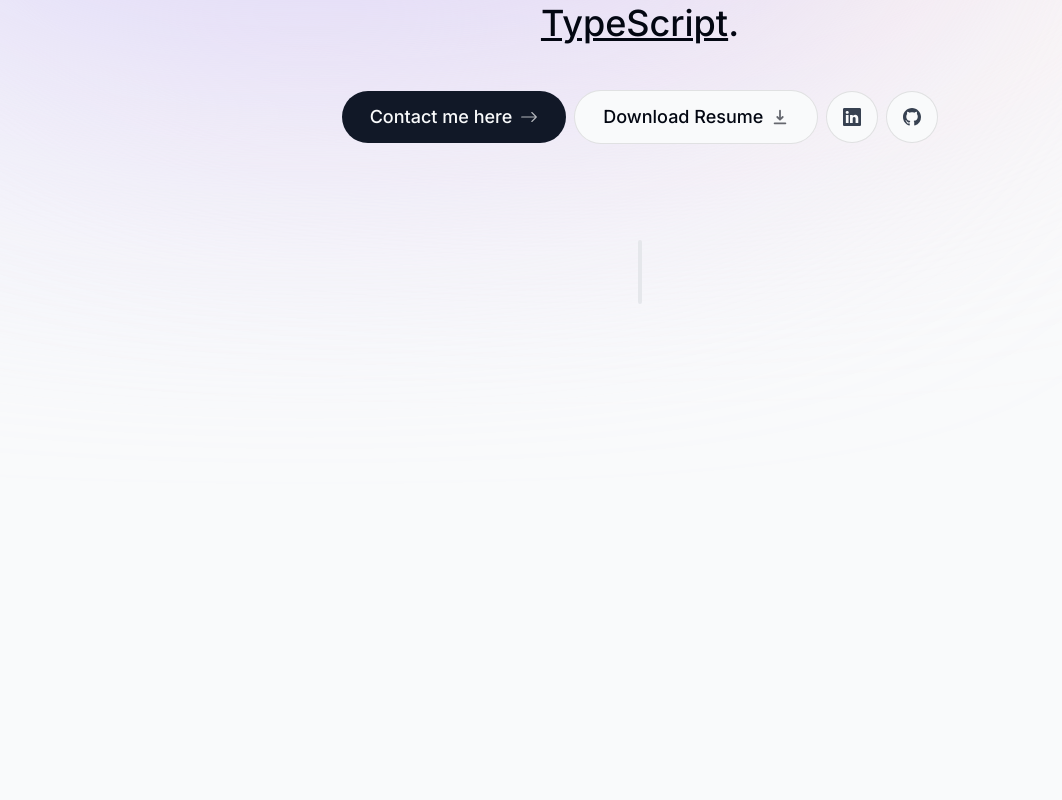
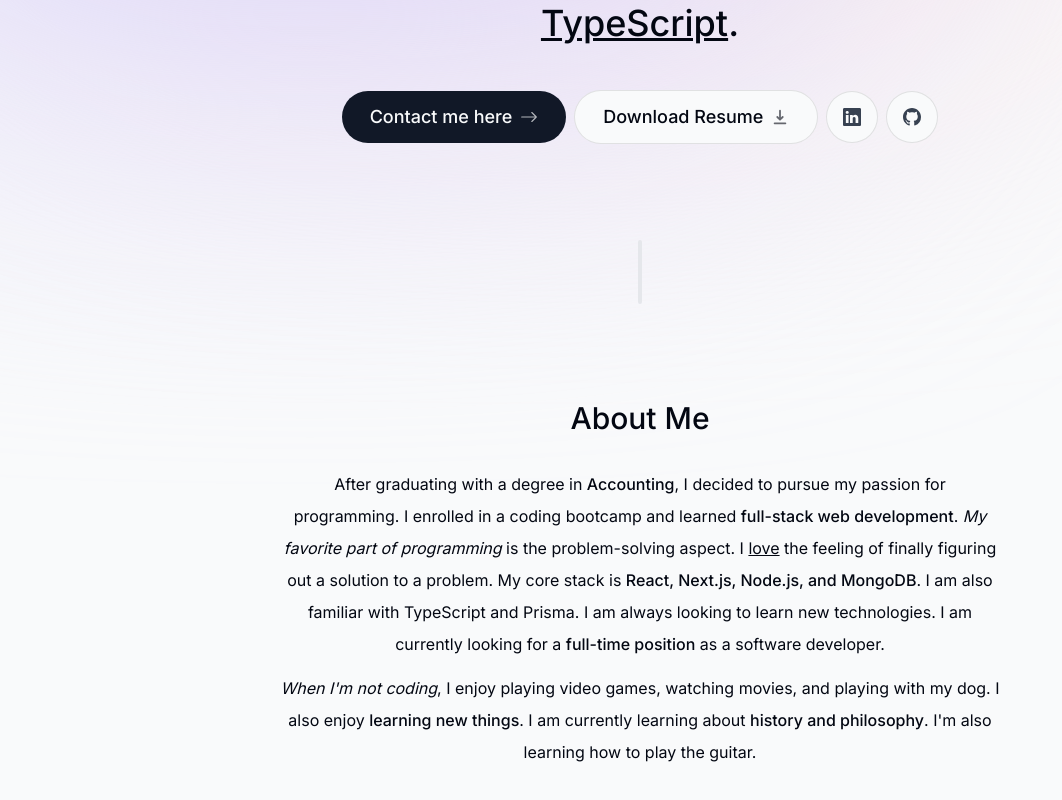
Before and after one commit to nickdunn2/portfolio, a Next.js app: page / in a window 1280 px wide. Shown: the part 422-1222 px from the top of the page, without its empty margins (0-1062 px from the left). Built offline with nearby package versions, Linux system fonts and the light colour scheme.

Commit message:
feat(about): introduce SectionHeader, About components

```diff
--- a/app/page.tsx
+++ b/app/page.tsx
@@ -1,11 +1,13 @@
 import Intro from "@/components/intro"
 import SectionDivider from "@/components/section-divider"
+import About from "@/components/about"
 
 export default function Home() {
   return (
     <main className="flex flex-col items-center px-4">
       <Intro/>
       <SectionDivider/>
+      <About/>
     </main>
   )
 }
--- /dev/null
+++ b/components/about.tsx
@@ -0,0 +1,44 @@
+'use client'
+
+import SectionHeader from "@/components/section-header"
+import { motion } from 'framer-motion'
+
+const About = () => {
+  return (
+    <motion.section
+      className="mb-28 max-w-[45rem] text-center leading-8 sm:mb-40"
+      initial={{ opacity: 0, y: 100}}
+      animate={{ opacity: 1, y: 0}}
+      transition={{ delay: 0.175 }}
+    >
+      <SectionHeader>About Me</SectionHeader>
+      <p className="mb-3">
+        After graduating with a degree in{" "}
+        <span className="font-medium">Accounting</span>, I decided to pursue my
+        passion for programming. I enrolled in a coding bootcamp and learned{" "}
+        <span className="font-medium">full-stack web development</span>.{" "}
+        <span className="italic">My favorite part of programming</span> is the
+        problem-solving aspect. I <span className="underline">love</span> the
+        feeling of finally figuring out a solution to a problem. My core stack
+        is{" "}
+        <span className="font-medium">
+          React, Next.js, Node.js, and MongoDB
+        </span>
+        . I am also familiar with TypeScript and Prisma. I am always looking to
+        learn new technologies. I am currently looking for a{" "}
+        <span className="font-medium">full-time position</span> as a software
+        developer.
+      </p>
+      <p>
+        <span className="italic">When I'm not coding</span>, I enjoy playing
+        video games, watching movies, and playing with my dog. I also enjoy{" "}
+        <span className="font-medium">learning new things</span>. I am currently
+        learning about{" "}
+        <span className="font-medium">history and philosophy</span>. I'm also
+        learning how to play the guitar.
+      </p>
+    </motion.section>
+  )
+}
+
+export default About
--- a/components/intro.tsx
+++ b/components/intro.tsx
@@ -44,7 +44,7 @@
           </motion.span>
         </div>
       </div>
-      <motion.p
+      <motion.h1
         className="mb-10 mt-4 px-4 text-2xl font-medium !leading-[1.5] sm:text-4xl"
         initial={{ opacity: 0, y: 100 }}
         animate={{ opacity: 1, y: 0 }}
@@ -54,7 +54,7 @@
         <span className="font-bold">8 years</span> of experience. I enjoy
         building <span className="italic">sites, apps and APIs</span>. My focus is on{" "}
         <span className="underline">JavaScript & TypeScript</span>.
-      </motion.p>
+      </motion.h1>
 
       <motion.div
         className="flex flex-col sm:flex-row items-center justify-center gap-2 px-4 text-lg font-medium"
--- /dev/null
+++ b/components/section-header.tsx
@@ -0,0 +1,13 @@
+import React from "react"
+
+type SectionHeaderProps = {
+  children: React.ReactNode
+}
+
+const SectionHeader = ({ children }: SectionHeaderProps) => {
+  return (
+    <h2 className="text-3xl font-medium capitalize mb-8">{children}</h2>
+  )
+}
+
+export default SectionHeader
```
